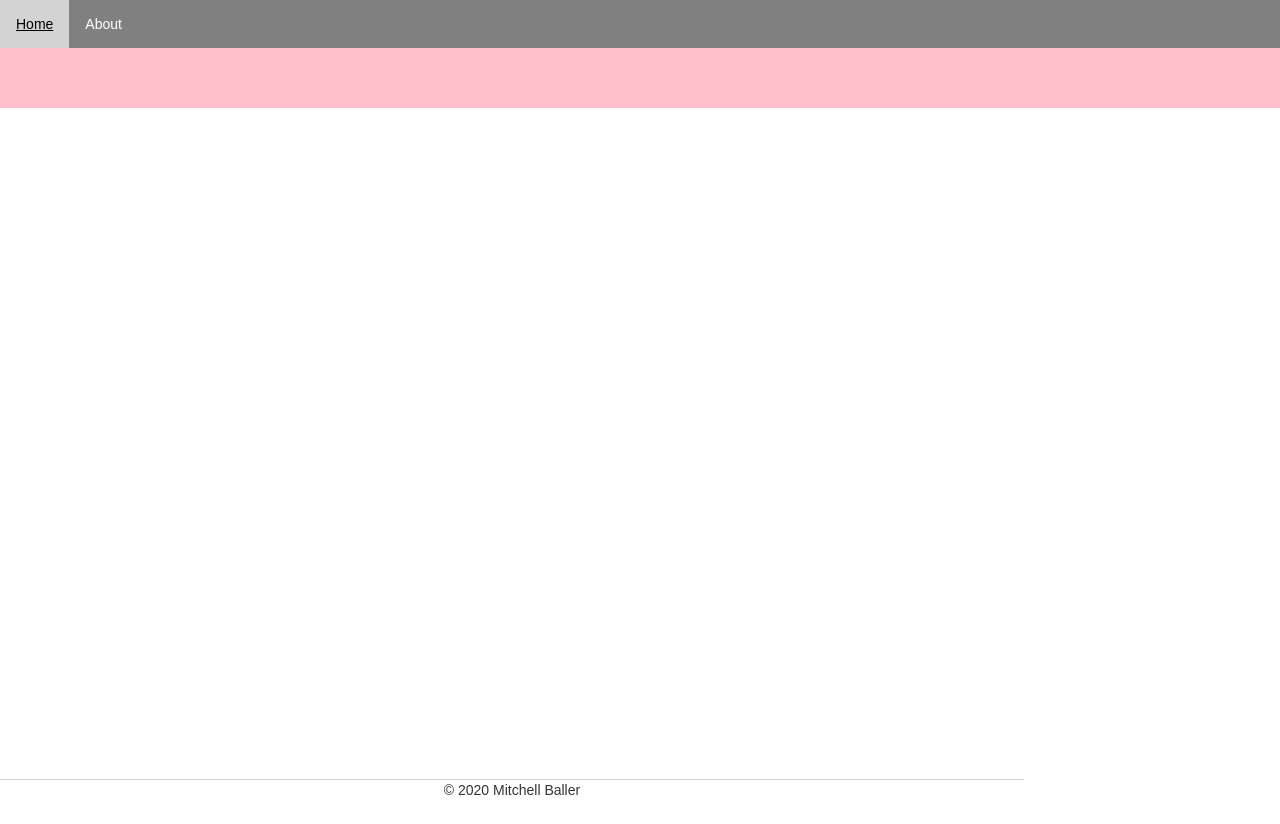
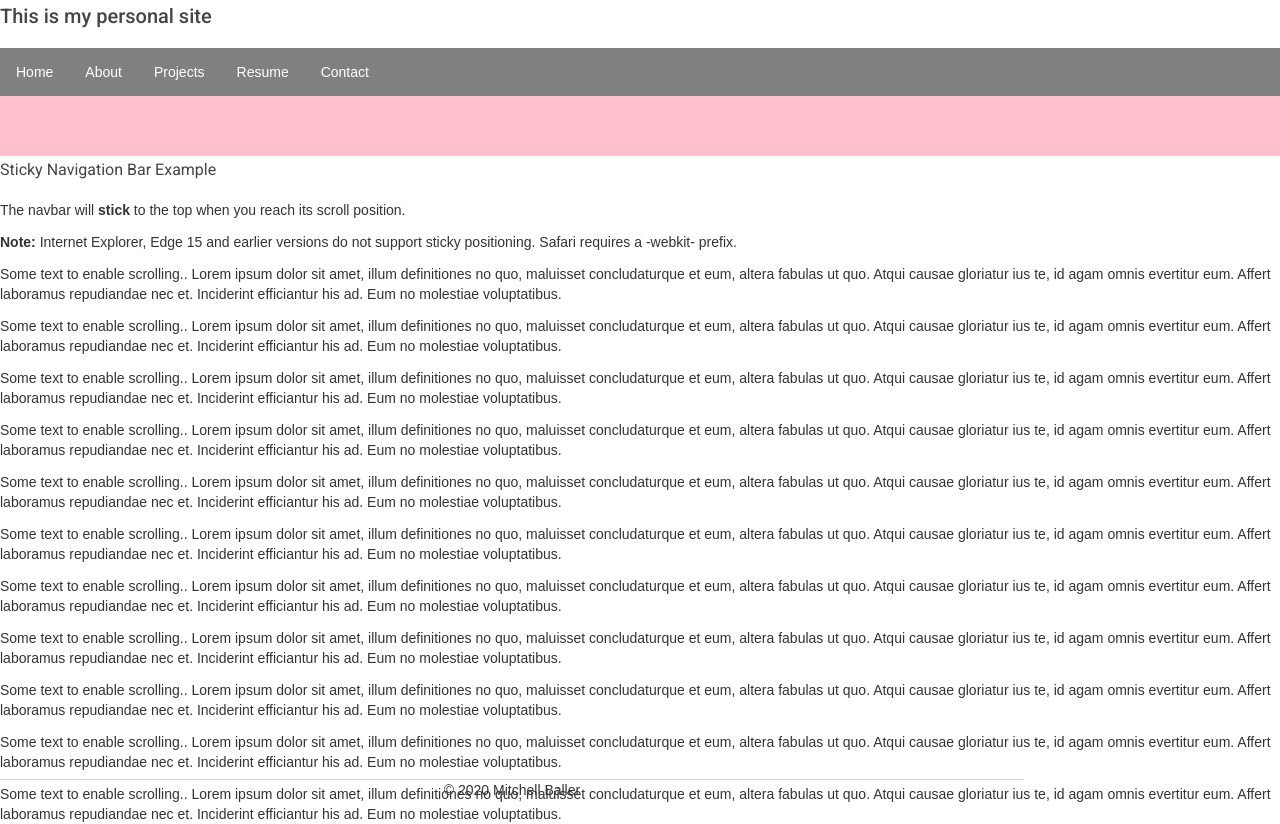
Before and after one commit to mitchellballer/personal_site, an Angular app in the folder angular/personal-site/: page / in a window 1280 px wide. Before the commit the page ends 800 px from the top, so only its background shows below. Built offline with nearby package versions, Linux system fonts and the light colour scheme.

Commit message:
sticky topnav

```diff
--- a/angular/personal-site/src/app/app.component.css
+++ b/angular/personal-site/src/app/app.component.css
@@ -10,6 +10,9 @@ ul {
     padding: 0;
     overflow: hidden;
     background-color: gray;
+    position: sticky;
+    position: -webkit-sticky; /*for safari*/
+    top: 0;
 }
 
 li{
@@ -21,6 +24,7 @@ li a {
     color: white;
     text-align: center;
     padding: 14px 16px;
+    text-decoration: none;
 }
 
 li a:hover{
--- a/angular/personal-site/src/app/app.component.html
+++ b/angular/personal-site/src/app/app.component.html
@@ -12,14 +12,35 @@
 </mat-toolbar>
 
 -->
-
+<div class="header">
+    <h2>This is my personal site</h2>
+</div>
 <ul>
     <li><a [routerLink]="'/home'">Home</a></li>
-    <li><a>About</a></li>
+    <li><a [routerLink]="'/about'">About</a></li>
+    <li><a [routerLink]="'/projects'">Projects</a></li>
+    <li><a [routerLink]="'/resume'">Resume</a></li>
+    <li><a [routerLink]="'/contact'">Contact</a></li>
 </ul>
 
 <div class="mat-app-background basic-container">
     <router-outlet></router-outlet>
 
 </div>
+
+<h3>Sticky Navigation Bar Example</h3>
+<p>The navbar will <strong>stick</strong> to the top when you reach its scroll position.</p>
+<p><strong>Note:</strong> Internet Explorer, Edge 15 and earlier versions do not support sticky positioning. Safari requires a -webkit- prefix.</p>
+<p>Some text to enable scrolling.. Lorem ipsum dolor sit amet, illum definitiones no quo, maluisset concludaturque et eum, altera fabulas ut quo. Atqui causae gloriatur ius te, id agam omnis evertitur eum. Affert laboramus repudiandae nec et. Inciderint efficiantur his ad. Eum no molestiae voluptatibus.</p>
+<p>Some text to enable scrolling.. Lorem ipsum dolor sit amet, illum definitiones no quo, maluisset concludaturque et eum, altera fabulas ut quo. Atqui causae gloriatur ius te, id agam omnis evertitur eum. Affert laboramus repudiandae nec et. Inciderint efficiantur his ad. Eum no molestiae voluptatibus.</p>
+<p>Some text to enable scrolling.. Lorem ipsum dolor sit amet, illum definitiones no quo, maluisset concludaturque et eum, altera fabulas ut quo. Atqui causae gloriatur ius te, id agam omnis evertitur eum. Affert laboramus repudiandae nec et. Inciderint efficiantur his ad. Eum no molestiae voluptatibus.</p>
+<p>Some text to enable scrolling.. Lorem ipsum dolor sit amet, illum definitiones no quo, maluisset concludaturque et eum, altera fabulas ut quo. Atqui causae gloriatur ius te, id agam omnis evertitur eum. Affert laboramus repudiandae nec et. Inciderint efficiantur his ad. Eum no molestiae voluptatibus.</p>
+<p>Some text to enable scrolling.. Lorem ipsum dolor sit amet, illum definitiones no quo, maluisset concludaturque et eum, altera fabulas ut quo. Atqui causae gloriatur ius te, id agam omnis evertitur eum. Affert laboramus repudiandae nec et. Inciderint efficiantur his ad. Eum no molestiae voluptatibus.</p>
+<p>Some text to enable scrolling.. Lorem ipsum dolor sit amet, illum definitiones no quo, maluisset concludaturque et eum, altera fabulas ut quo. Atqui causae gloriatur ius te, id agam omnis evertitur eum. Affert laboramus repudiandae nec et. Inciderint efficiantur his ad. Eum no molestiae voluptatibus.</p>
+<p>Some text to enable scrolling.. Lorem ipsum dolor sit amet, illum definitiones no quo, maluisset concludaturque et eum, altera fabulas ut quo. Atqui causae gloriatur ius te, id agam omnis evertitur eum. Affert laboramus repudiandae nec et. Inciderint efficiantur his ad. Eum no molestiae voluptatibus.</p>
+<p>Some text to enable scrolling.. Lorem ipsum dolor sit amet, illum definitiones no quo, maluisset concludaturque et eum, altera fabulas ut quo. Atqui causae gloriatur ius te, id agam omnis evertitur eum. Affert laboramus repudiandae nec et. Inciderint efficiantur his ad. Eum no molestiae voluptatibus.</p>
+<p>Some text to enable scrolling.. Lorem ipsum dolor sit amet, illum definitiones no quo, maluisset concludaturque et eum, altera fabulas ut quo. Atqui causae gloriatur ius te, id agam omnis evertitur eum. Affert laboramus repudiandae nec et. Inciderint efficiantur his ad. Eum no molestiae voluptatibus.</p>
+<p>Some text to enable scrolling.. Lorem ipsum dolor sit amet, illum definitiones no quo, maluisset concludaturque et eum, altera fabulas ut quo. Atqui causae gloriatur ius te, id agam omnis evertitur eum. Affert laboramus repudiandae nec et. Inciderint efficiantur his ad. Eum no molestiae voluptatibus.</p>
+<p>Some text to enable scrolling.. Lorem ipsum dolor sit amet, illum definitiones no quo, maluisset concludaturque et eum, altera fabulas ut quo. Atqui causae gloriatur ius te, id agam omnis evertitur eum. Affert laboramus repudiandae nec et. Inciderint efficiantur his ad. Eum no molestiae voluptatibus.</p>
+
 <app-footer></app-footer>
```
